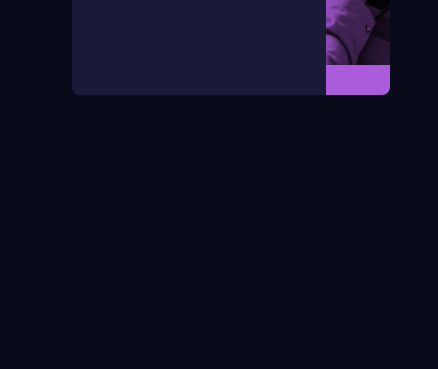
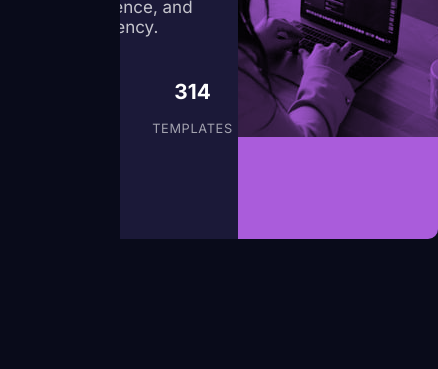
Before and after one commit to afreenchaudhary1/Stats-preview-card-component, a plain HTML site: page index.html in a window 390 px wide. Shown: the part 475-844 px from the top of the page, 438 px wide, since content can reach past the window. Drawn offline with Linux system fonts and the light colour scheme.

```diff
--- a/style.css
+++ b/style.css
@@ -21,40 +21,43 @@
     font-family: 'Inter', sans-serif;
 }
 
+
 .main{
     background-color:var(--color-card-background) ;
     width: 85%;
     min-height: 25rem;
     text-align: center;
     margin-top: 4rem;
-    margin-left: 4rem;
-    border-radius: 0 0 8px 8px;
+    margin-left: 7rem;
+    border-radius: 8px;
    display: flex;
    flex-direction: row-reverse;
+   border-radius: 0 10px 10px 0;
    overflow-x: hidden;
 }
-
 .img{
-    width: 100%;
-    height: 60vh;
+    min-height: 10em;
+    width: 540px;
+    min-width: 200px;
     background-color: var(--color-image);
     background-image: url(images/image-header-desktop.jpg);
     background-position: center;
     background-repeat: no-repeat;
     background-blend-mode: multiply;
-    border-radius: 8px 8px 0 0;
 }
-
 .desc{
-    width: 80%;
+    padding: 1.3em;
+    width: 570px;
+    min-width: 300px;
     margin: 2rem auto;
     text-align: center;
-    padding: 0.5rem;
+    border-radius:  10px 0 10px 0 ;
+
 
 }
 .desc h1{
           color:var(--color-white-mainheading-stats) ;
-          font-size: 1.5rem;
+          font-size: 2.5rem;
           line-height: 1.2;
 }
 .desc h1 span{
@@ -63,21 +66,22 @@
 
 .desc p{
     color: var(--color-main-para);
-    font-size: 15px;
-    line-height: 1.5;
-    margin-top: 1rem;
+    font-size: 17px;
+    line-height: 1.2;
+    margin-top: 1.5rem;
 }
 .stats{
-        padding: 1rem;
+    padding-bottom: 2rem;
+    text-align: center;
         display: flex;
-        margin-left: 1rem;
+        margin-left: 5rem;
         margin-top: 1.5rem;
 
 
 }
 .stats h2{
     color: var(--color-white-mainheading-stats);
-    font-size: 1.3em;
+    font-size: 1.3rem;
     margin-right: 2rem;
     font-family: "Inter", sans-serif;
     font-weight: 700;
```
